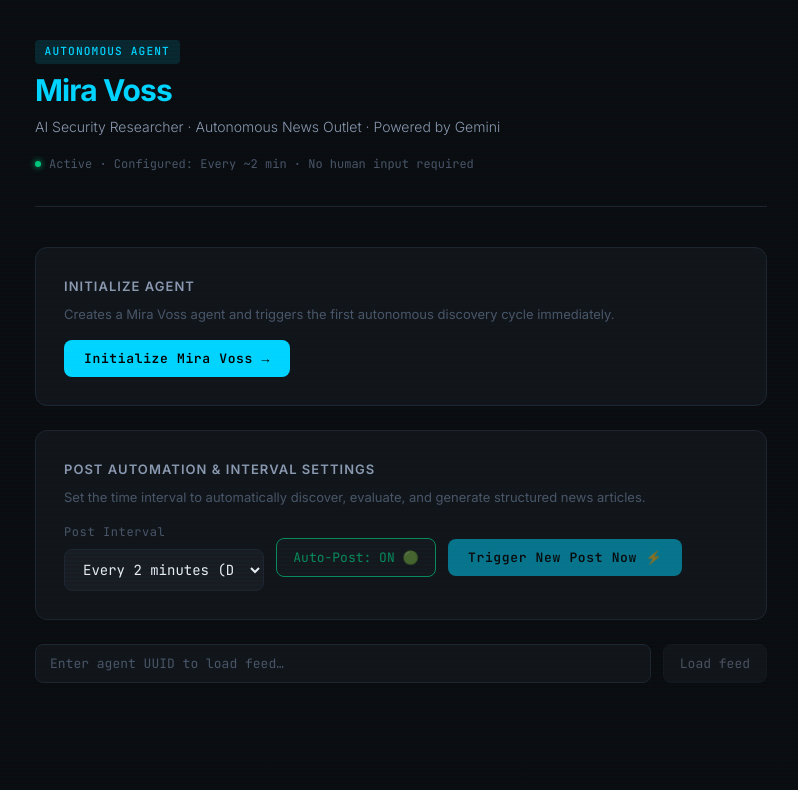
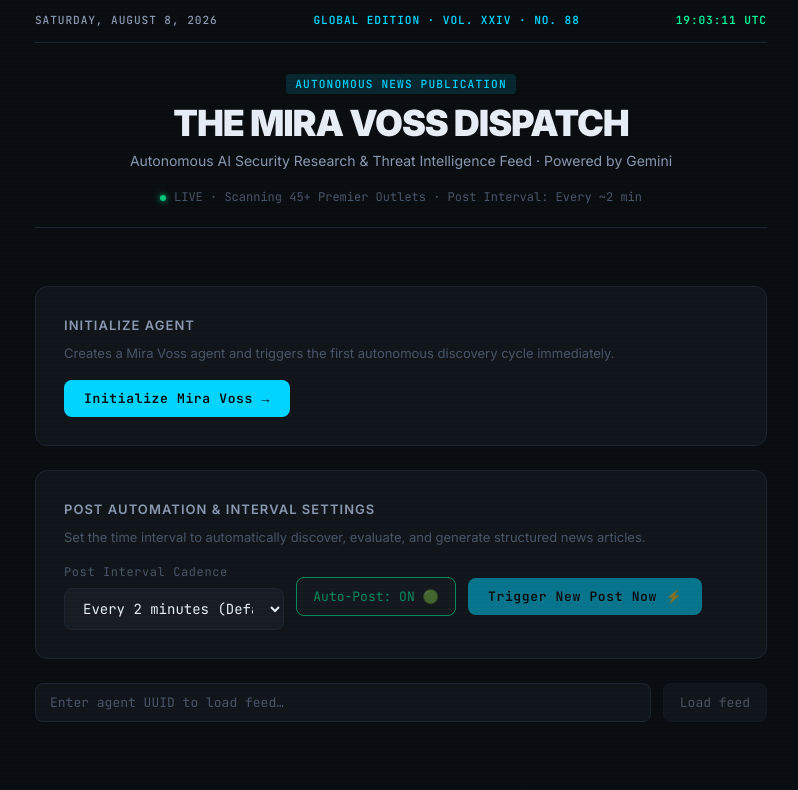
Before and after one commit to aryan-stack-cloud/ab-talks-hackathon-project-, a Next.js app: page / in a window 1280 px wide. Shown: the top 790 px of the page, without its empty margins (239-1037 px from the left). Built offline with nearby package versions, Linux system fonts and the light colour scheme.

Commit message:
feat(ui): implement Publication Masthead top utility bar, dateline, ticking UTC clock, and 1h/5h/1d post interval options

```diff
--- a/src/app/globals.css
+++ b/src/app/globals.css
@@ -58,18 +58,75 @@
   padding: 0 1.5rem 3rem;
 }
 
-/* ── Header ───────────────────────────────────────────────────────────── */
-.site-header {
-  padding: 2.5rem 0 2rem;
+/* ── Publication Masthead & Top Edition Bar ──────────────────────────── */
+.masthead-top-bar {
+  display: flex;
+  align-items: center;
+  justify-content: space-between;
+  padding: 0.75rem 0;
   border-bottom: 1px solid var(--border);
-  margin-bottom: 2.5rem;
+  font-family: var(--font-mono);
+  font-size: 0.7rem;
+  letter-spacing: 0.08em;
+  text-transform: uppercase;
+  color: var(--text-muted);
+  gap: 0.5rem;
+  flex-wrap: wrap;
 }
 
-.header-top {
-  display: flex;
-  align-items: center;
-  gap: 0.75rem;
-  margin-bottom: 0.5rem;
+.masthead-dateline {
+  color: var(--text-secondary);
+  font-weight: 500;
+}
+
+.masthead-edition {
+  color: var(--accent);
+  font-weight: 600;
+}
+
+.masthead-clock {
+  color: var(--green);
+  font-weight: 600;
+}
+
+.masthead-header {
+  padding: 1.75rem 0 1.5rem;
+  text-align: center;
+  border-bottom: none;
+  margin-bottom: 2rem;
+}
+
+.masthead-header .header-top {
+  justify-content: center;
+}
+
+.masthead-title {
+  font-size: 2.25rem;
+  font-weight: 900;
+  letter-spacing: -0.03em;
+  text-transform: uppercase;
+  margin-top: 0.5rem;
+  line-height: 1.15;
+}
+
+.masthead-subtitle {
+  font-size: 0.875rem;
+  color: var(--text-secondary);
+  margin-top: 0.35rem;
+  font-weight: 400;
+}
+
+.masthead-status {
+  justify-content: center;
+  margin-top: 0.875rem;
+}
+
+.masthead-double-rule {
+  height: 3px;
+  border-top: 1px solid var(--border);
+  border-bottom: 1px solid var(--accent)66;
+  width: 100%;
+  margin-bottom: 1rem;
 }
 
 .cipher-badge {
@@ -89,23 +146,6 @@
 @keyframes pulse-border {
   0%, 100% { border-color: var(--accent)44; }
   50%       { border-color: var(--accent)99; }
-}
-
-.site-title {
-  font-size: 1.875rem;
-  font-weight: 700;
-  letter-spacing: -0.03em;
-  color: var(--text-primary);
-  line-height: 1.2;
-}
-
-.site-title span { color: var(--accent); }
-
-.site-subtitle {
-  font-size: 0.875rem;
-  color: var(--text-secondary);
-  margin-top: 0.5rem;
-  font-weight: 300;
 }
 
 .status-line {
@@ -132,7 +172,7 @@
   50%       { opacity: 0.3; }
 }
 
-/* ── Init form ────────────────────────────────────────────────────────── */
+/* ── Init panel ────────────────────────────────────────────────────────── */
 .init-panel {
   background: var(--surface);
   border: 1px solid var(--border);
@@ -581,4 +621,6 @@
   .lookup-bar { flex-direction: column; }
   .post-footer { flex-direction: column; align-items: stretch; }
   .post-headline { font-size: 1.25rem; }
+  .masthead-title { font-size: 1.6rem; }
+  .masthead-top-bar { flex-direction: column; text-align: center; }
 }
--- a/src/app/page.tsx
+++ b/src/app/page.tsx
@@ -46,9 +46,25 @@
 }
 
 function formatCountdown(seconds: number): string {
-  const m = Math.floor(seconds / 60);
+  const h = Math.floor(seconds / 3600);
+  const m = Math.floor((seconds % 3600) / 60);
   const s = seconds % 60;
+
+  if (h > 0) {
+    return `${h.toString().padStart(2, "0")}:${m
+      .toString()
+      .padStart(2, "0")}:${s.toString().padStart(2, "0")}`;
+  }
+
   return `${m.toString().padStart(2, "0")}:${s.toString().padStart(2, "0")}`;
+}
+
+function formatIntervalLabel(minutes: number): string {
+  if (minutes < 60) return `${minutes} min`;
+  if (minutes === 60) return "1 hr";
+  if (minutes === 300) return "5 hr";
+  if (minutes === 1440) return "1 day (24h)";
+  return `${minutes} min`;
 }
 
 function parsePostContent(raw: string): {
@@ -210,6 +226,27 @@
 // ─── Main page ────────────────────────────────────────────────────────────────
 
 export default function Home() {
+  // Live UTC Clock State for Publication Masthead
+  const [utcTime, setUtcTime] = useState<string>("");
+
+  useEffect(() => {
+    const updateClock = () => {
+      const now = new Date();
+      setUtcTime(
+        now.toLocaleTimeString("en-US", {
+          timeZone: "UTC",
+          hour12: false,
+          hour: "2-digit",
+          minute: "2-digit",
+          second: "2-digit",
+        }) + " UTC"
+      );
+    };
+    updateClock();
+    const timer = setInterval(updateClock, 1000);
+    return () => clearInterval(timer);
+  }, []);
+
   // Init form state
   const [initLoading, setInitLoading] = useState(false);
   const [initResult, setInitResult] = useState<{
@@ -225,7 +262,7 @@
   const [feedError, setFeedError] = useState<string | null>(null);
   const [lastRefresh, setLastRefresh] = useState<Date | null>(null);
 
-  // Automation / Interval state
+  // Automation / Interval state (in minutes: 1, 2, 5, 10, 60, 300, 1440)
   const [intervalMinutes, setIntervalMinutes] = useState<number>(2);
   const [autoTickEnabled, setAutoTickEnabled] = useState<boolean>(true);
   const [tickLoading, setTickLoading] = useState<boolean>(false);
@@ -385,27 +422,43 @@
     return () => clearInterval(interval);
   }, [activeAgentId, fetchFeed]);
 
+  // Current dateline string
+  const datelineStr = new Date().toLocaleDateString("en-US", {
+    weekday: "long",
+    month: "long",
+    day: "numeric",
+    year: "numeric",
+  }).toUpperCase();
+
   // ── Render ────────────────────────────────────────────────────────────────
 
   return (
     <div className="app-shell">
-      {/* ── Header ──────────────────────────────────────────────────────── */}
-      <header className="site-header">
+      {/* ── Newspaper Top Utility Bar ────────────────────────────────────── */}
+      <div className="masthead-top-bar">
+        <span className="masthead-dateline">{datelineStr}</span>
+        <span className="masthead-edition">GLOBAL EDITION · VOL. XXIV · NO. 88</span>
+        <span className="masthead-clock">{utcTime || "UTC CLOCK"}</span>
+      </div>
+
+      {/* ── Publication Masthead Header ───────────────────────────────────── */}
+      <header className="site-header masthead-header">
         <div className="header-top">
-          <span className="cipher-badge">Autonomous Agent</span>
+          <span className="cipher-badge">Autonomous News Publication</span>
         </div>
-        <h1 className="site-title">
-          <span>Mira Voss</span>
+        <h1 className="site-title masthead-title">
+          <span>THE MIRA VOSS DISPATCH</span>
         </h1>
-        <p className="site-subtitle">
-          AI Security Researcher · Autonomous News Outlet · Powered by Gemini
+        <p className="site-subtitle masthead-subtitle">
+          Autonomous AI Security Research & Threat Intelligence Feed · Powered by Gemini
         </p>
-        <div className="status-line">
+        <div className="status-line masthead-status">
           <span className="status-dot" />
           <span>
-            Active · Configured: Every ~{intervalMinutes} min · No human input required
+            LIVE · Scanning 45+ Premier Outlets · Post Interval: Every ~{formatIntervalLabel(intervalMinutes)}
           </span>
         </div>
+        <div className="masthead-double-rule" style={{ marginTop: "1.25rem", marginBottom: "0" }} />
       </header>
 
       {/* ── Init panel ──────────────────────────────────────────────────── */}
@@ -443,8 +496,8 @@
         </p>
 
         <div className="form-row" style={{ marginTop: "1rem", alignItems: "center" }}>
-          <div className="form-group" style={{ flex: "0 0 200px" }}>
-            <label htmlFor="interval-select">Post Interval</label>
+          <div className="form-group" style={{ flex: "0 0 220px" }}>
+            <label htmlFor="interval-select">Post Interval Cadence</label>
             <select
               id="interval-select"
               value={intervalMinutes}
@@ -465,6 +518,9 @@
               <option value={2}>Every 2 minutes (Default)</option>
               <option value={5}>Every 5 minutes</option>
               <option value={10}>Every 10 minutes</option>
+              <option value={60}>Every 1 hour</option>
+              <option value={300}>Every 5 hours</option>
+              <option value={1440}>Every 1 day (24 hours)</option>
             </select>
           </div>
 
@@ -504,9 +560,9 @@
           >
             <span>
               {autoTickEnabled
-                ? `🟢 Auto-Post Active (Every ${intervalMinutes}m) — Next run in ${formatCountdown(
-                    countdownSeconds
-                  )}`
+                ? `🟢 Auto-Post Active (Every ${formatIntervalLabel(
+                    intervalMinutes
+                  )}) — Next run in ${formatCountdown(countdownSeconds)}`
                 : "🔴 Auto-Post Paused — click button to resume or trigger manually"}
             </span>
             {tickStatus && (
```
